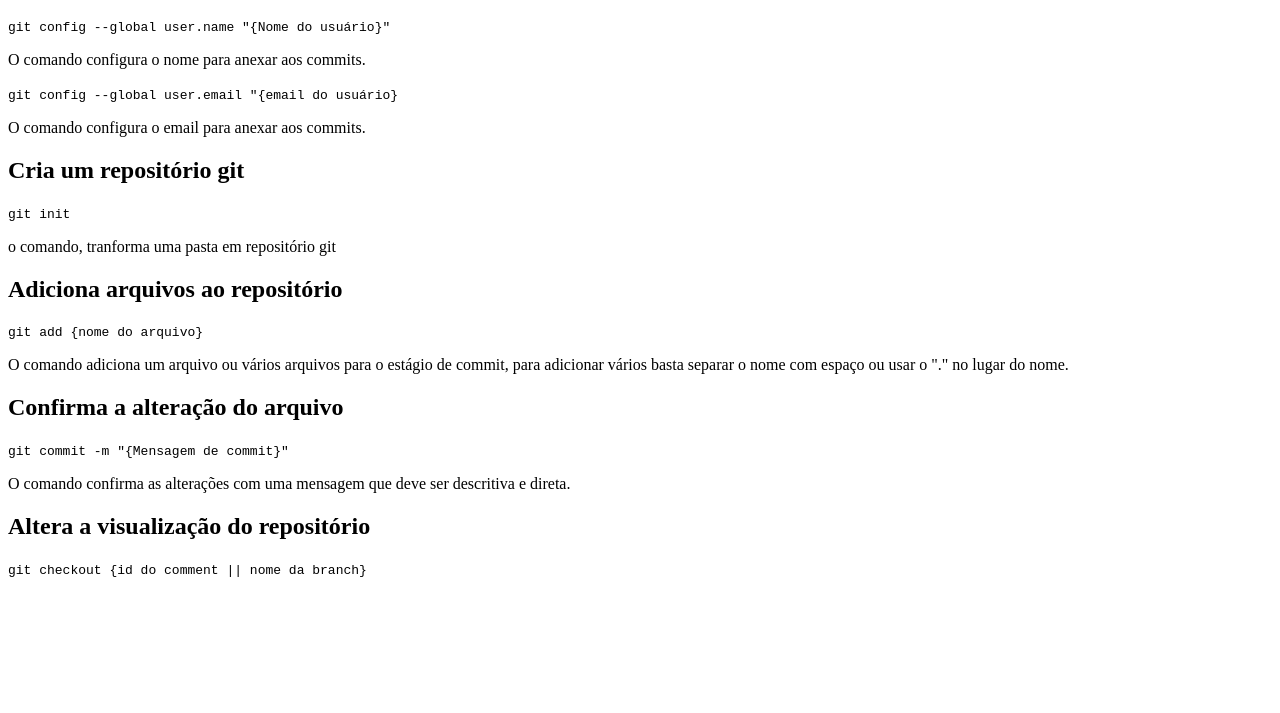
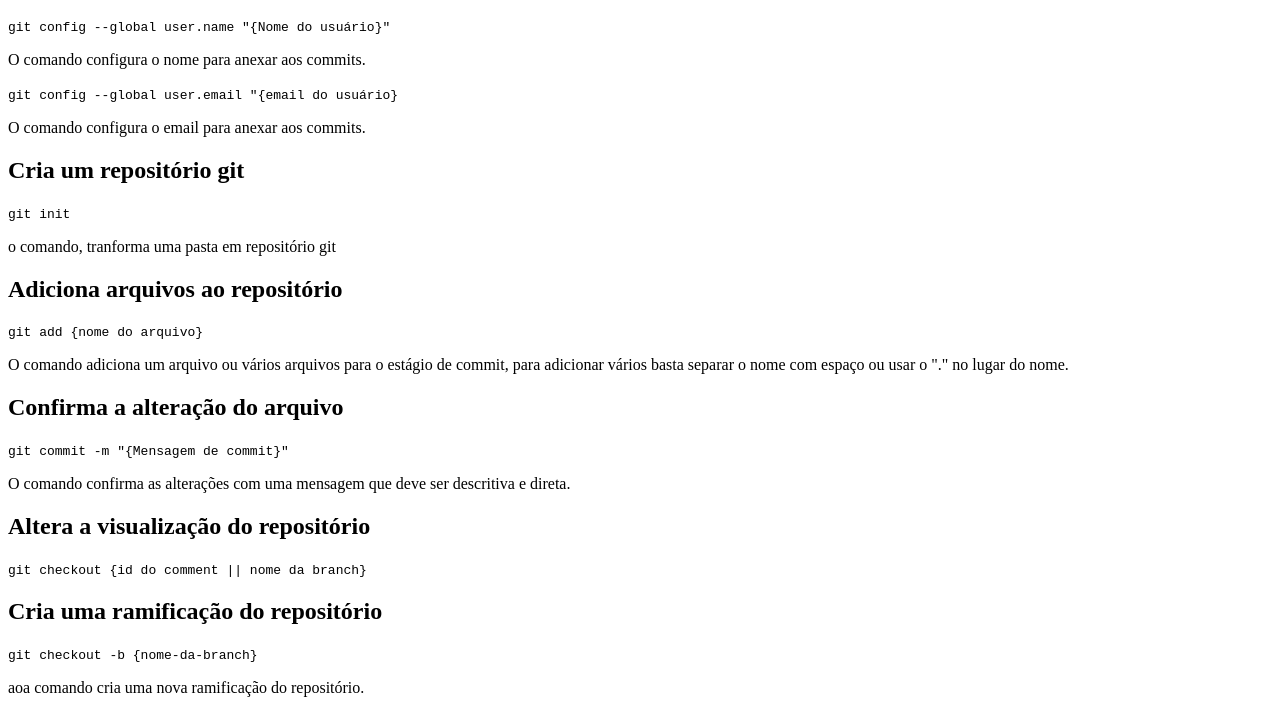
Before and after one commit to Nicolly2004/aula-git, a plain HTML site: page index.html in a window 1280 px wide. Shown: the part 110-823 px from the top of the page. Before the commit the page ends 800 px from the top, so only its background shows below. Drawn offline with Linux system fonts and the light colour scheme.

Commit message:
Adiciona a seção para criação de branch

```diff
--- a/index.html
+++ b/index.html
@@ -52,10 +52,14 @@
      <section id="checkout">
         <h2>Altera a visualização do repositório</h2>
         <code>git checkout {id do comment || nome da branch}</code>
+     </section>
+
+     <section id="branch">
+        <h2>Cria uma ramificação do repositório</h2>
+        <code>git checkout -b {nome-da-branch}</code>
         <p>
-
+            aoa comando cria uma nova ramificação do repositório.
         </p>
-
      </section>
 
 </body>
```
